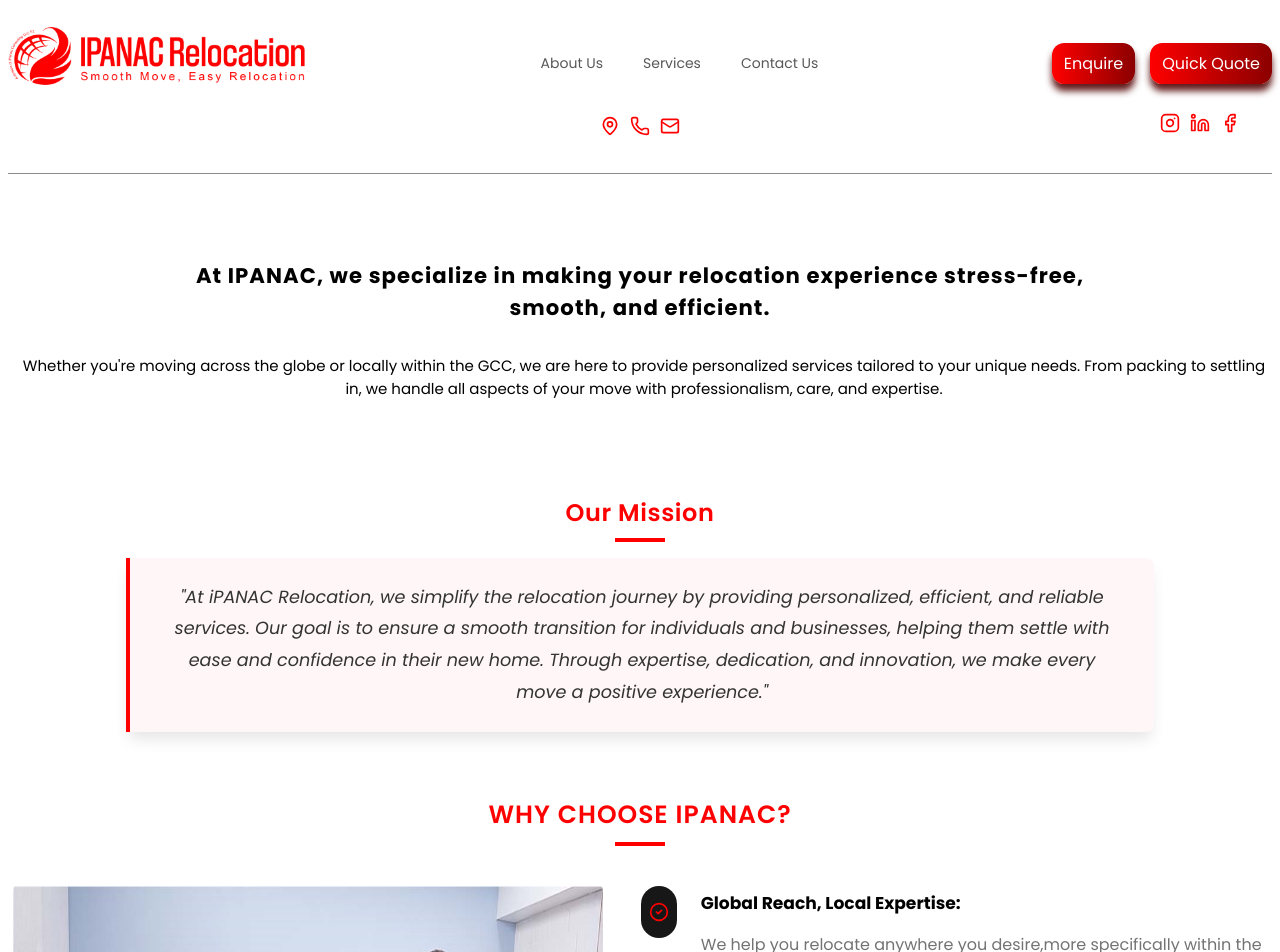
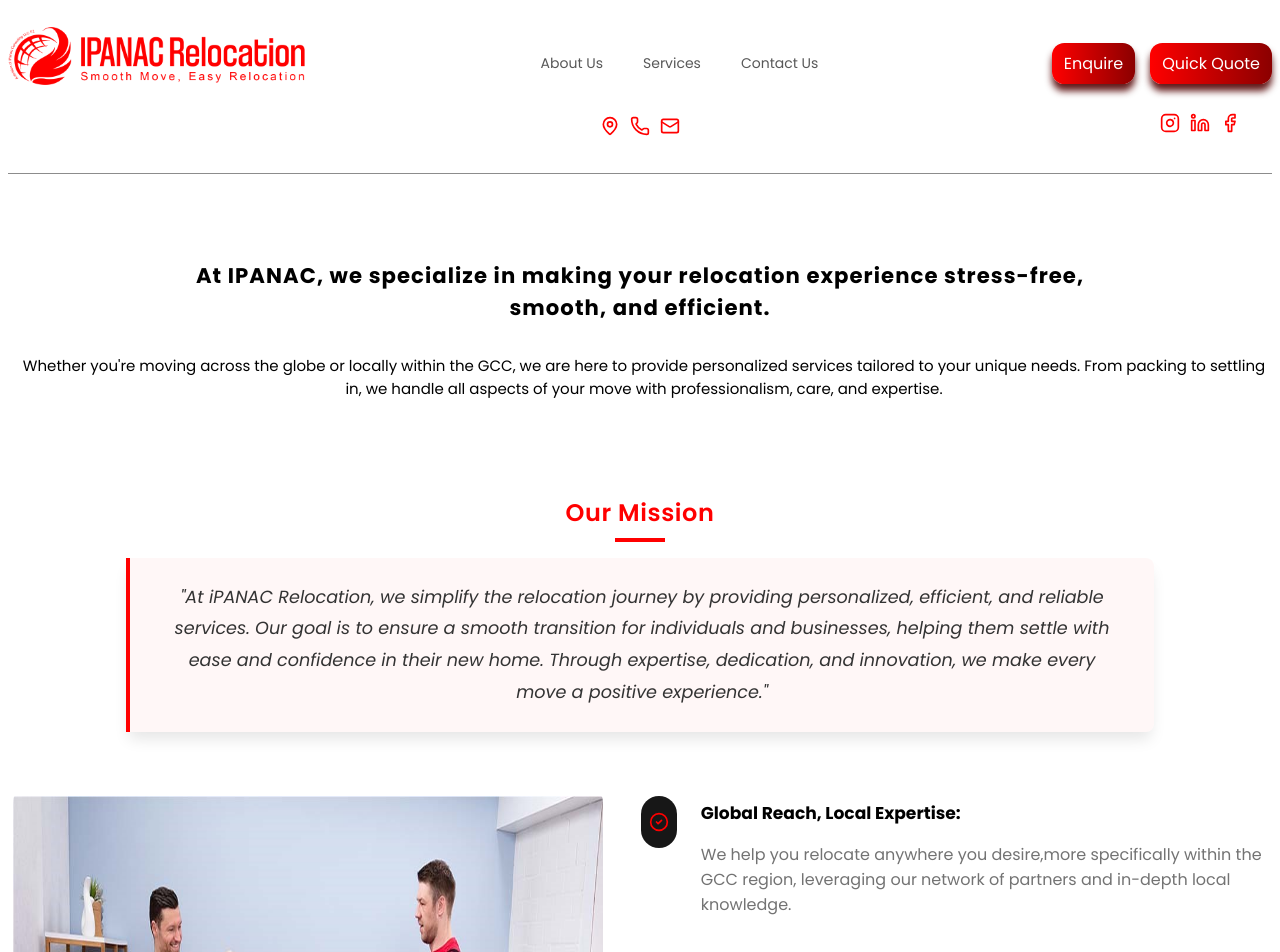
Before and after one commit to Mir-pes/ipanac-1, a React (Vite) app: page / in a window 1280 px wide. Shown: the top 952 px of the page. Built offline with nearby package versions, Linux system fonts and the light colour scheme.

Commit message:
Update WhyChoose.jsx

```diff
--- a/src/WhyChoose.jsx
+++ b/src/WhyChoose.jsx
@@ -19,10 +19,10 @@
         </div>
       </div>
 
-      <h2 className="workflow-heading">
+{/*       <h2 className="workflow-heading">
         Why Choose
         <span className="gradient-text"> iPANAC?</span>
-      </h2>
+      </h2> */}
 
       <div style={{
         display: "flex",
```
